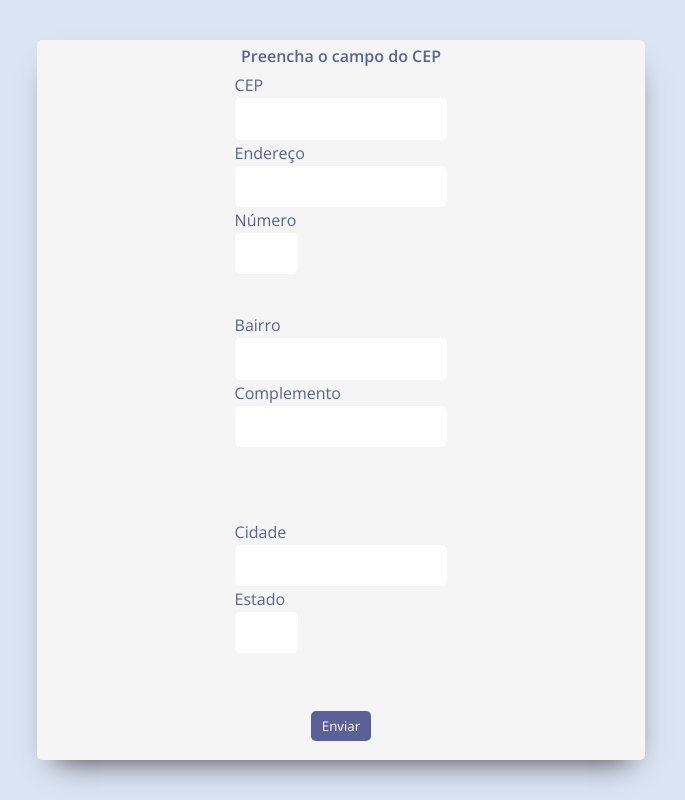
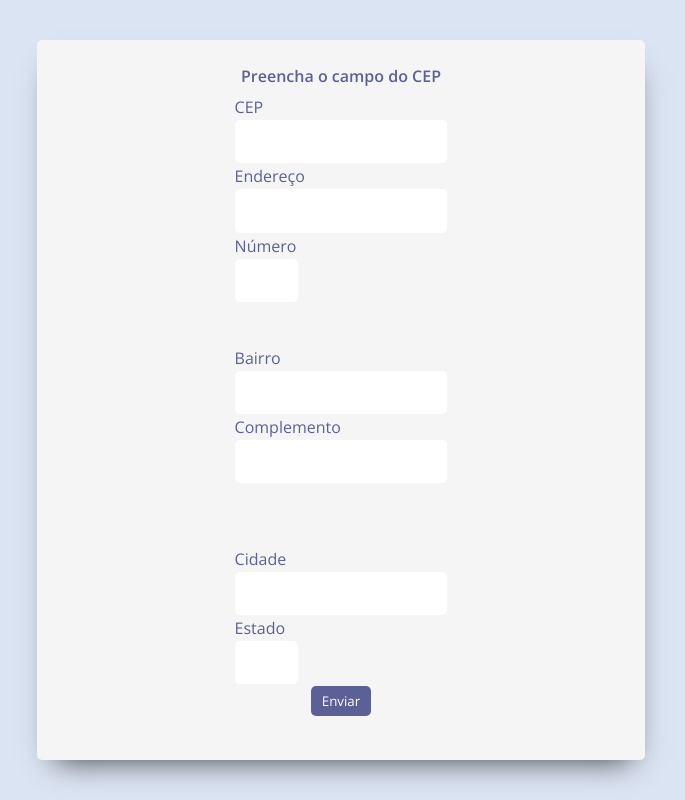
Before and after one commit to RebecaAssis/ajax-com-js, a plain HTML site: page index.html in a window 1280 px wide. Shown: the whole page, without its empty margins (299-984 px from the left). Drawn offline with nearby package versions, Linux system fonts and the light colour scheme.

Commit message:
Refatoração do CSS.

```diff
--- a/css/style.css
+++ b/css/style.css
@@ -68,13 +68,6 @@ label {
     width: 30%;
 }
 
-.container div:last-child {
-    height: 10%;
-    width: 40%;
-    justify-content: center;
-}
-
-
 button {
     background-color: #5b6197;
     color: #ffffff;
--- a/index.html
+++ b/index.html
@@ -33,8 +33,6 @@
                 <input type="text" name="city" id="city">
                 <label for="state">Estado</label>
                 <input type="text" name="state" id="state">
-            </div>
-            <div>
                 <button>Enviar</button>
             </div>
         </div>
```
